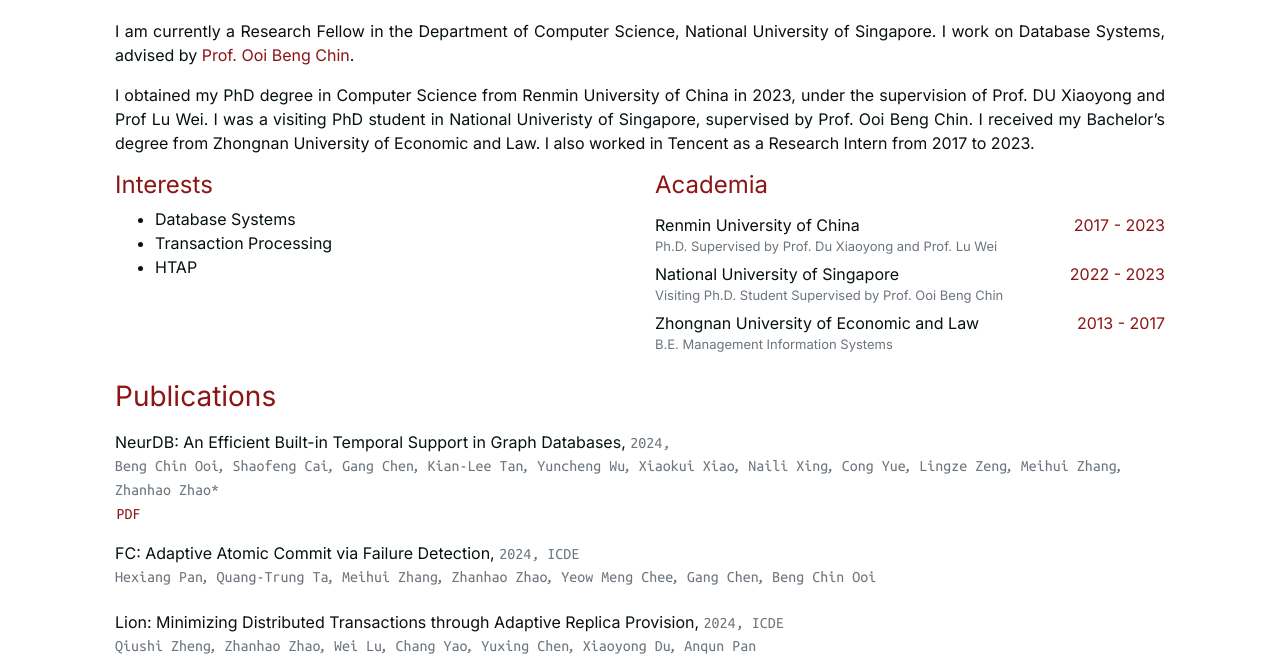
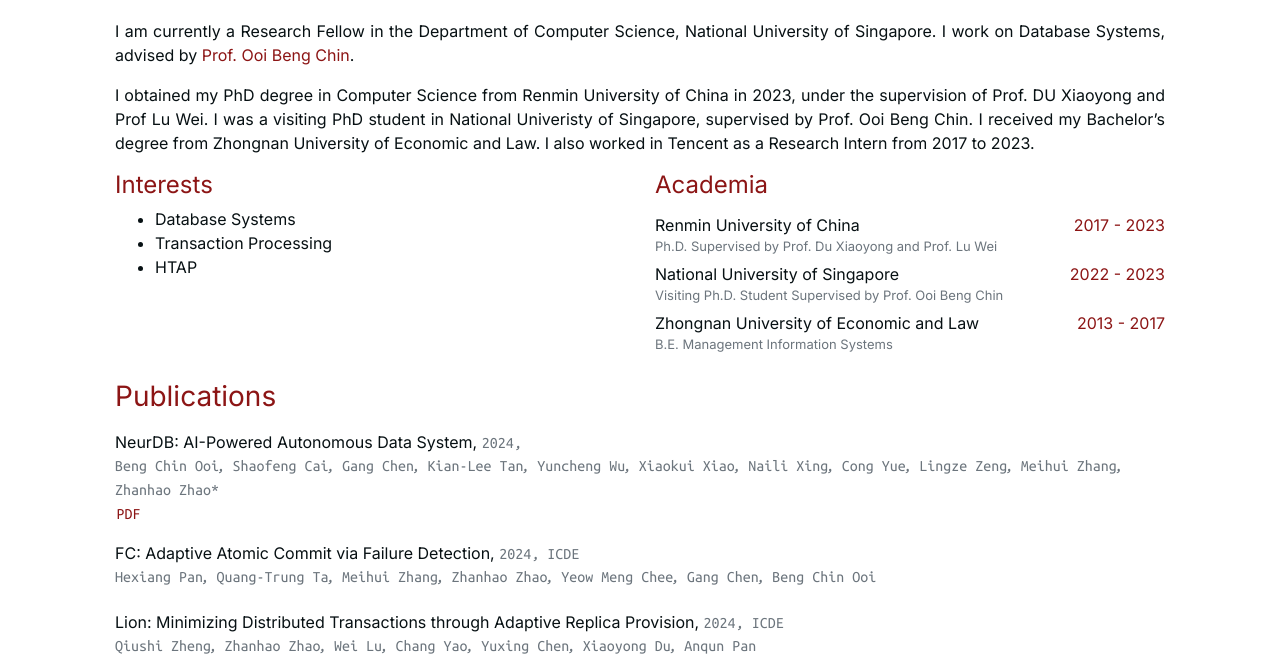
Before and after one commit to zhanhaozhao/zhanhaozhao.github.io, a plain HTML site: page index.html in a window 1280 px wide. Shown: the part 137-800 px from the top of the page. Drawn offline with nearby package versions, Linux system fonts and the light colour scheme; some icons are missing; a web font is replaced by a local one.

Commit message:
update publications

```diff
--- a/index.html
+++ b/index.html
@@ -291,7 +291,7 @@
 
             <div class="section-1 w-100">
                 <span>
-                    NeurDB: An Efficient Built-in Temporal Support in Graph Databases,
+                    NeurDB: AI-Powered Autonomous Data System,
                 </span>
 
                 <span class="text-muted publication-date">
```
